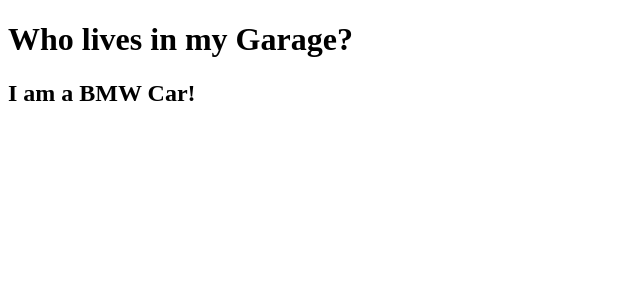
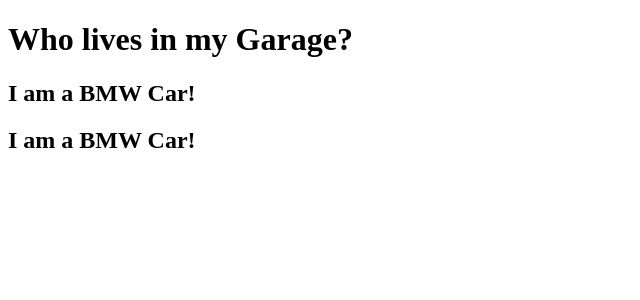
Before and after one commit to mkiamoyo/MOBPROG-IT252-react-w3schools, a React (Vite) app in the folder my-react-app/: page / in a window 1280 px wide. Shown: the top 300 px of the page, without its empty margins (0-640 px from the left). Built offline with nearby package versions, Linux system fonts and the light colour scheme.

Commit message:
W3Schools React Components Sample code 04

```diff
--- a/my-react-app/src/main.jsx
+++ b/my-react-app/src/main.jsx
@@ -11,6 +11,7 @@ function Garage() {
     <>
       <h1>Who lives in my Garage?</h1>
       <Car />
+      <Car />
     </>
   );
 }
```
